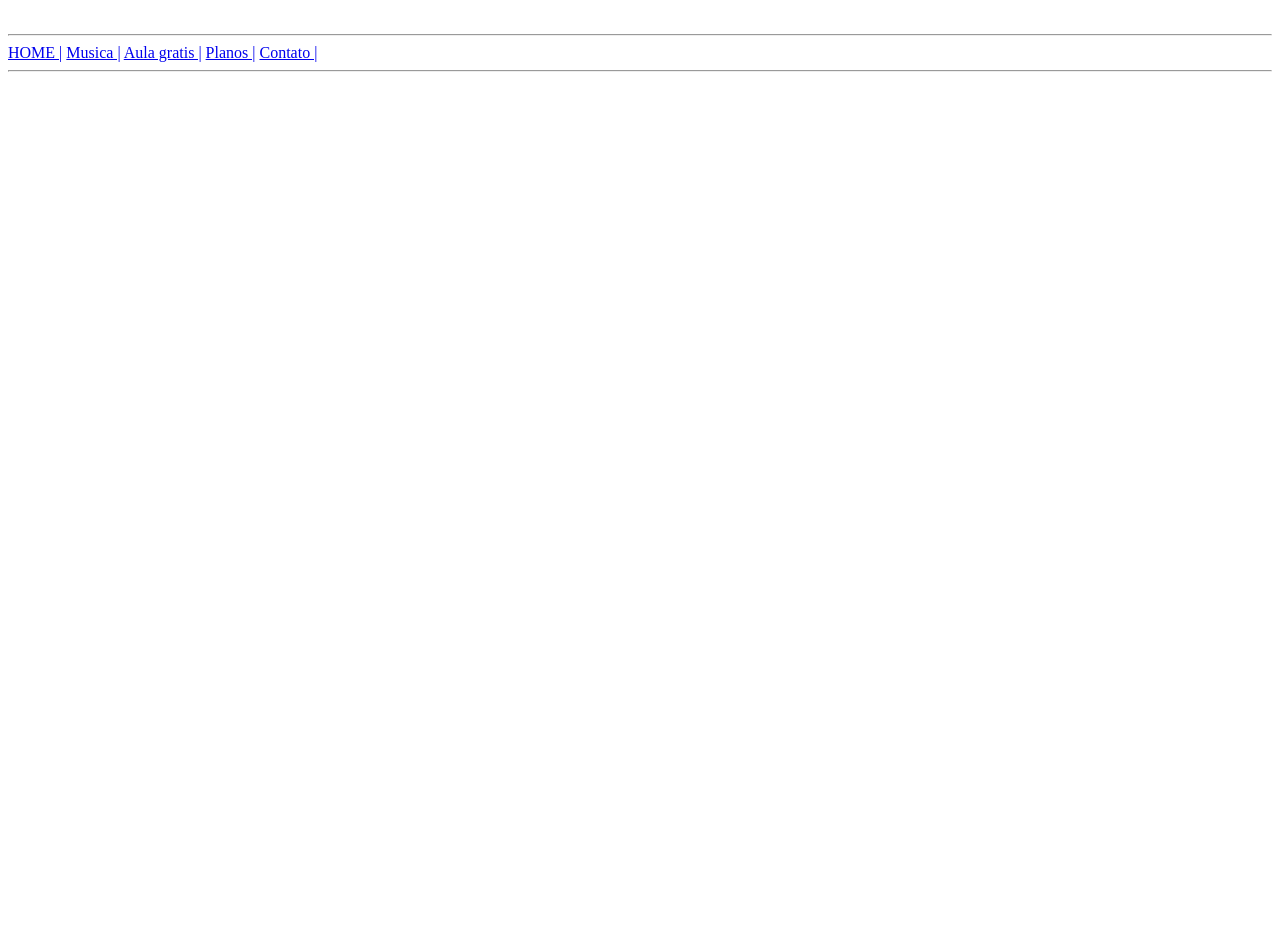
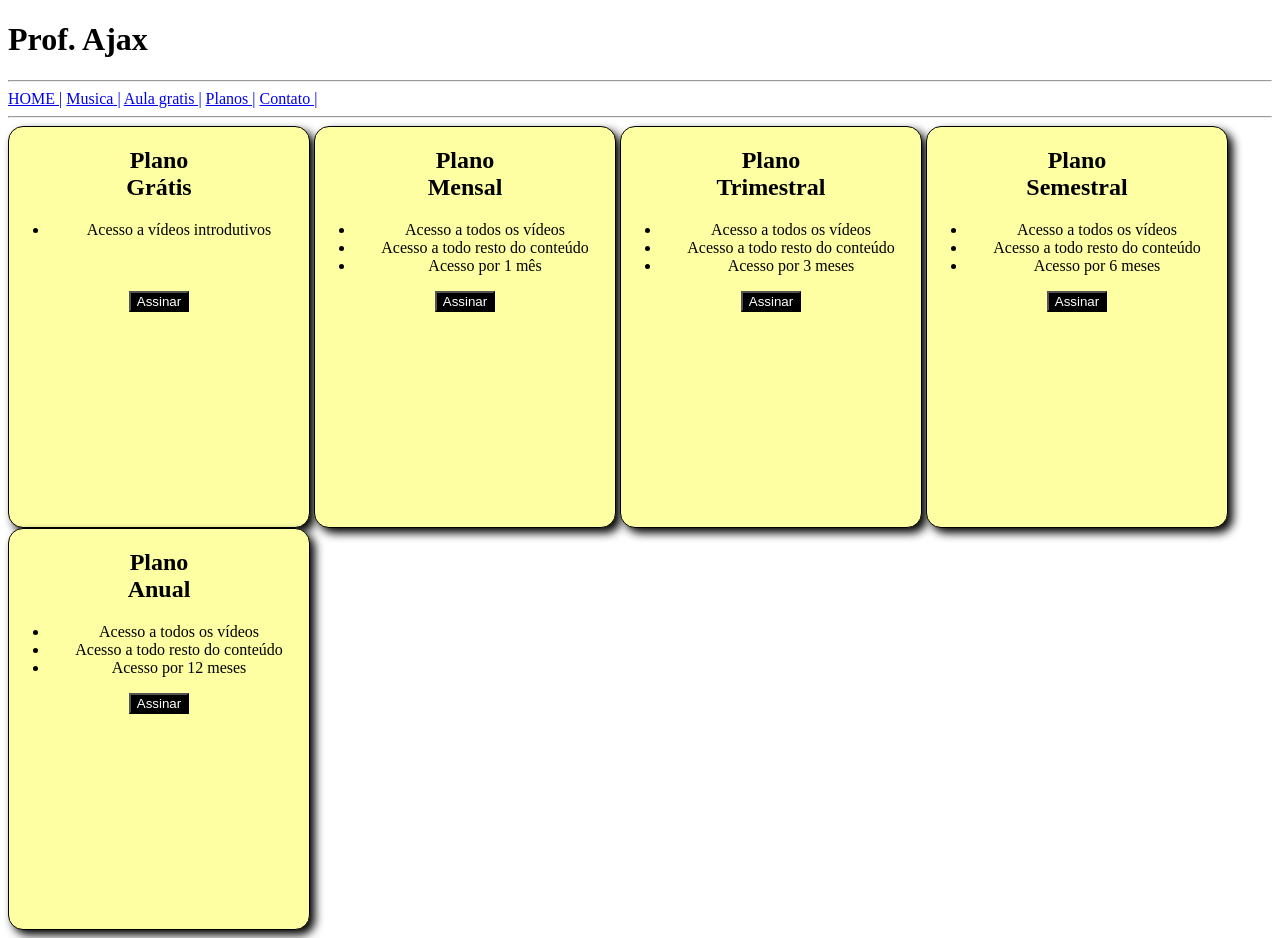
Before and after one commit to ssamfisherr/Prof_cod, a plain HTML site: page planos.html in a window 1280 px wide. Before the commit the page ends 800 px from the top, so only its background shows below. Drawn offline with Linux system fonts and the light colour scheme.

Commit message:
adicionei css basico

```diff
--- /dev/null
+++ b/css/planos.css
@@ -0,0 +1,26 @@
+.gratis, .mensal, .trimestral, .semestral, .anual{
+    border: 1px solid #000000;
+    width: 300px;
+    height: 400px;
+    display: inline-block;
+    border-radius: 15px 15px 15px 15px;
+    background-color: #fdffa2;
+    box-shadow: 5px 5px 10px #000;
+}
+
+button{
+    color:#ffffff;
+    background-color: #000;
+}
+
+.gratis, .mensal, .trimestral, .semestral, .anual{
+    text-align: center;
+}
+
+.gratis{
+    border: 1px solid;
+}
+
+#principal{
+    margin: 0;
+}
--- a/planos.html
+++ b/planos.html
@@ -4,10 +4,11 @@
     <meta charset="UTF-8">
     <meta name="viewport" content="width=device-width, initial-scale=1.0">
     <title>Document</title>
+    <link rel="stylesheet" href="css/planos.css">
 </head>
 <body>
     <header>
-        <img src="">
+        <h1>Prof. Ajax</h1>
     </header>
     <hr>
     <nav>
@@ -19,9 +20,60 @@
     </nav>
     <hr>
     <main>
-    </main>
+
+        <section id="principal">
+           <article class="gratis">
+            <h2>Plano<br>Grátis</h2>
+            <ul>
+                <li>Acesso a vídeos introdutivos</li>
+                <br><br>
+            </ul>
+            <button>Assinar</button>
+           </article>
+
+           <article class="mensal">
+            <h2>Plano<br>Mensal</h2>
+            <ul>
+                <li>Acesso a todos os vídeos</li>
+                <li>Acesso a todo resto do conteúdo</li>
+                <li>Acesso por 1 mês</li>
+            </ul>
+            <button>Assinar</button>
+           </article>
+
+           <article class="trimestral">
+            <h2>Plano<br>Trimestral</h2>
+            <ul>
+                <li>Acesso a todos os vídeos</li>
+                <li>Acesso a todo resto do conteúdo</li>
+                <li>Acesso por 3 meses</li>
+            </ul>
+            <button>Assinar</button>
+           </article>
+
+           <article class="semestral">
+            <h2>Plano<br>Semestral</h2>
+            <ul>
+                <li>Acesso a todos os vídeos</li>
+                <li>Acesso a todo resto do conteúdo</li>
+                <li>Acesso por 6 meses</li>
+            </ul>
+            <button>Assinar</button>
+           </article>
+
+           <article class="anual">
+            <h2>Plano<br>Anual</h2>
+            <ul>
+                <li>Acesso a todos os vídeos</li>
+                <li>Acesso a todo resto do conteúdo</li>
+                <li>Acesso por 12 meses</li>
+            </ul>
+            <button>Assinar</button>
+           </article>
 
 
+    </section>
+    </main>
     <footer>
     </footer>
 </body>
```
